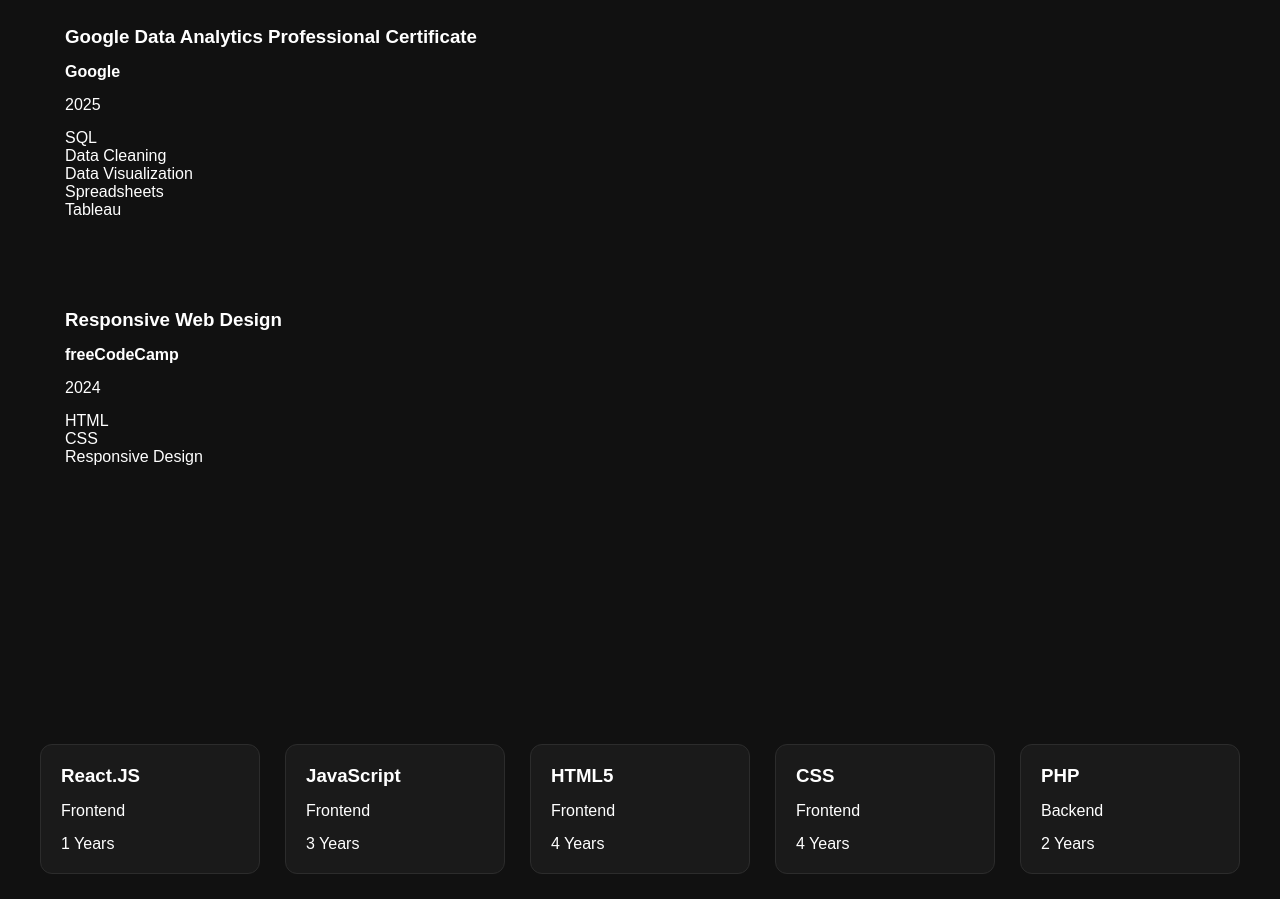
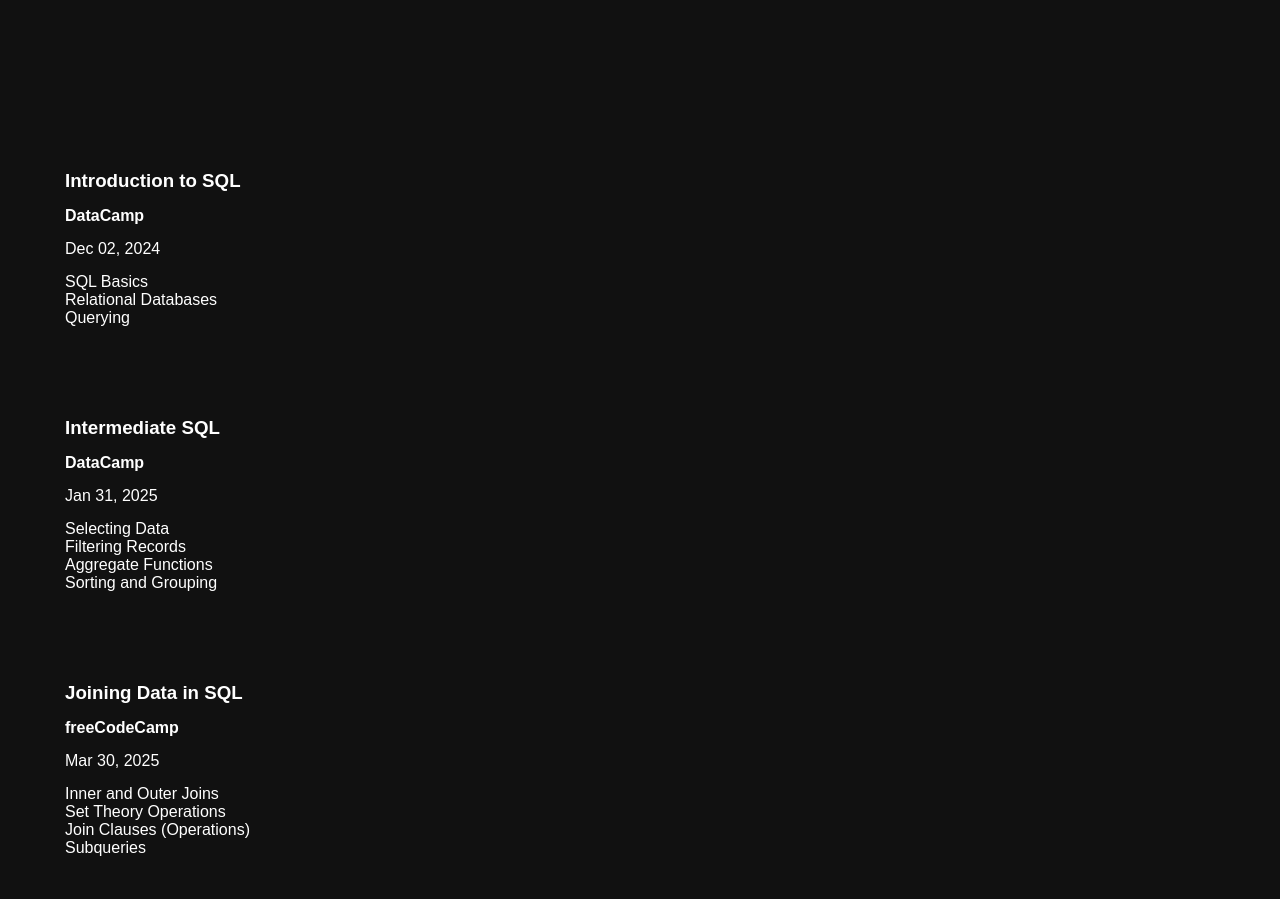
Before and after one commit to TaPhexta/oyama-mbatani-portfolio-website, a React (Vite) app: page /about in a window 1280 px wide. Shown: the part 1880-2779 px from the top of the page. Built offline with nearby package versions, Linux system fonts and the light colour scheme.

Commit message:
content edits

```diff
--- a/portfolio-site/src/data/certifications.json
+++ b/portfolio-site/src/data/certifications.json
@@ -1,30 +1,99 @@
 [
     {
         "id": 1,
-        "name": "Google Data Analytics Professional Certificate",
-        "issuer": "Google",
-        "issueDate": "2025",
-        "credentialId": "ABC123456",
-        "credentialUrl": "https://www.coursera.org/",
+        "name": "Introduction to SQL",
+        "issuer": "DataCamp",
+        "issueDate": "Dec 02, 2024",
+        "credentialId": "",
+        "credentialUrl": "https://www.datacamp.com/",
         "skillsCovered": [
-            "SQL",
-            "Data Cleaning",
-            "Data Visualization",
-            "Spreadsheets",
-            "Tableau"
+            "SQL Basics",
+            "Relational Databases",
+            "Querying"
         ]
     },
     {
         "id": 2,
-        "name": "Responsive Web Design",
+        "name": "Intermediate SQL",
+        "issuer": "DataCamp",
+        "issueDate": "Jan 31, 2025",
+        "credentialId": "",
+        "credentialUrl": "https://www.datacamp.com/",
+        "skillsCovered": [
+            "Selecting Data",
+            "Filtering Records",
+            "Aggregate Functions",
+            "Sorting and Grouping"
+        ]
+    },
+    {
+        "id": 3,
+        "name": "Joining Data in SQL",
         "issuer": "freeCodeCamp",
-        "issueDate": "2024",
-        "credentialId": "FCC987654",
-        "credentialUrl": "https://www.freecodecamp.org/",
+        "issueDate": "Mar 30, 2025",
+        "credentialId": "",
+        "credentialUrl": "https://www.datacamp.com/",
         "skillsCovered": [
-            "HTML",
-            "CSS",
-            "Responsive Design"
+            "Inner and Outer Joins",
+            "Set Theory Operations",
+            "Join Clauses (Operations)",
+            "Subqueries"
+        ]
+    },
+    {
+        "id": 4,
+        "name": "Data Science for Business",
+        "issuer": "DataCamp",
+        "issueDate": "Oct 19,2024",
+        "credentialId": "",
+        "credentialUrl": "https://www.datacamp.com/",
+        "skillsCovered": [
+            "Intro to Data Science",
+            "Data Collection and Storage",
+            "Analysis and Visualization",
+            "Prediction"
+        ]
+    },
+    {
+        "id": 5,
+        "name": "Introduction to Tableau",
+        "issuer": "DataCamp",
+        "issueDate": "Aug 07, 2023",
+        "credentialId": "",
+        "credentialUrl": "https://www.datacamp.com/",
+        "skillsCovered": [
+            "Tableau Fundamentals",
+            "Building and Customizing Visualizations",
+            "Visual Storytelling"
+        ]
+    },
+
+    {
+        "id": 6,
+        "name": "Data Visualization in Tableau",
+        "issuer": "DataCamp",
+        "issueDate": "May 14, 2025",
+        "credentialId": "",
+        "credentialUrl": "https://www.datacamp.com/",
+        "skillsCovered": [
+            "Data Visualization Best Practices",
+            "Maps and Spatial Visualizations",
+            "Dashboards"
+        ]
+    },
+    {
+        "id": 7,
+        "name": "Analyzing Data in Tableau",
+        "issuer": "DataCamp",
+        "issueDate": "May 14, 2025",
+        "credentialId": "",
+        "credentialUrl": "https://www.datacamp.com/",
+        "skillsCovered": [
+            "Calculated Fields",
+            "Mapping Analysis",
+            "Groups",
+            "Sets",
+            "Parameters"
         ]
     }
 ]
--- a/portfolio-site/src/data/experience.json
+++ b/portfolio-site/src/data/experience.json
@@ -19,6 +19,6 @@
         "achievements": [
             "Assisted Health Oasis Primecare with their online presence as of Dec 2025 upon inception of their business."
         ],
-        "companyLogo": "portfolio-site/src/assets/images/profile/oyama-mbatani.jpg"
+        "companyLogo": "portfolio-site/public/images/profile/oyama-mbatani.jpg"
     }
 ]
--- a/portfolio-site/src/data/personal.json
+++ b/portfolio-site/src/data/personal.json
@@ -3,13 +3,18 @@
     "firstName": "Oyama",
     "lastName": "Mbatani",
     "jobTitle": "Web Developer & Data Analyst",
-    "heroDescription": "I design and build responsive, user-focused web applications while transforming data into meaningful insights through analytics and visualization.",
-    "about": "I am a passionate Web Developer and Data Analyst based in South Africa. I enjoy creating modern web applications, solving real-world problems through technology, and continuously improving my skills. My interests include full-stack development, business intelligence, data analytics, UI/UX, and system architecture.",
+    "heroDescription": "Front-End Developer crafting responsive, accessible, and user-focused web applications with React, JavaScript, and modern web technologies. Passionate about building clean user experiences while continuously expanding my expertise in backend development, cloud technologies, and software engineering.",
+    "about": [
+        "I'm a developer from South Africa with a background in Information Systems and Economics. I enjoy turning ideas into intuitive, responsive, and maintainable web applications that solve real-world problems.",
+        "My primary focus is front-end development using React, JavaScript, HTML, CSS, and Tailwind CSS, where I prioritize performance, accessibility, and clean component architecture. Alongside front-end development, I'm actively strengthening my backend skills with technologies such as Node.js, Python, C#, SQL, and REST APIs to become a well-rounded full-stack developer.",
+        "I enjoy learning by building practical projects, whether it's dashboards, portfolio websites, productivity tools, or business applications. Every project is an opportunity to improve my problem-solving skills, write cleaner code, and create software that delivers real value.",
+        "I'm currently seeking opportunities where I can contribute, collaborate with experienced developers, and continue growing as a software engineer while building products that make a meaningful impact."
+    ],
     "email": "oysmbatani@gmail.com",
     "phone": "+27 81 260 2573",
     "location": "Eastern Cape, South Africa",
     "website": "https://oyama-mbatani-portfolio.vercel.app/",
-    "profileImage": "/images/profile/oyama-mbatani.jpg",
+    "profileImage": "portfolio-site/public/images/profile/oyama-mbatani.jpg",
     "resume": "/documents/Oyama_Mbatani_CV_ver_05_2026.pdf",
     "yearsExperience": 2
 }
--- a/portfolio-site/src/data/projects.json
+++ b/portfolio-site/src/data/projects.json
@@ -21,7 +21,7 @@
         "title": "Health Oasis Prime Care",
         "slug": "health-oasis",
         "description": "Paid frontend website for Health Oasis Prime Care, a new Ivy Drip Clinic operating in the Eastern Cape.",
-        "thumbnail": "/images/projects/health-oasis.jpeg",
+        "thumbnail": "portfolio-site/public/images/projects/health-oasis.jpeg",
         "featured": true,
         "completedDate": "Nov 2025",
         "status": "Completed",
--- a/portfolio-site/src/pages/About/About.jsx
+++ b/portfolio-site/src/pages/About/About.jsx
@@ -3,10 +3,10 @@
 import ExperienceCard from "../../components/ExperienceCard/ExperienceCard";
 import SkillCard from "../../components/SkillCard/SkillCard";
 
+import certifications from "../../data/certifications.json";
+import education from "../../data/education.json";
+import experience from "../../data/experience.json";
 import personal from "../../data/personal.json";
-import experience from "../../data/experience.json";
-import education from "../../data/education.json";
-import certifications from "../../data/certifications.json";
 import skills from "../../data/skills.json";
 
 import "./About.css";
```
